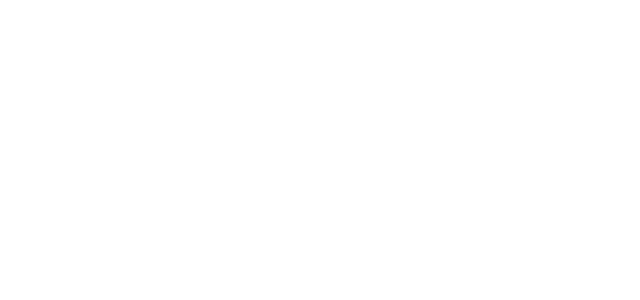
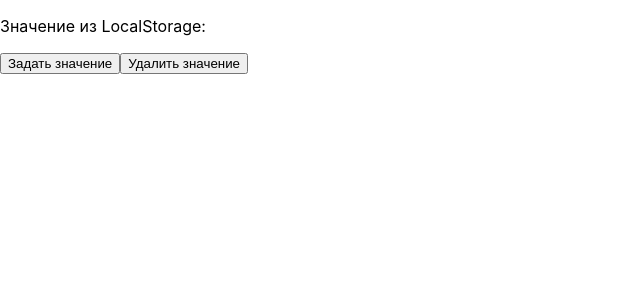
Before and after one commit to Mo-salakh/custom_hooks-tasks, a React (Create React App) app: page / in a window 1280 px wide. Shown: the top 300 px of the page, without its empty margins (0-640 px from the left). Built offline with nearby package versions, Linux system fonts and the light colour scheme.

Commit message:
create custom hook useLocalStorage

```diff
--- a/src/App.tsx
+++ b/src/App.tsx
@@ -1,9 +1,10 @@
 import React from 'react';
+import { ExampleLocalStorage } from './components/ExampleLocalStorage';
 
 function App() {
   return (
     <div className="App">
-
+      <ExampleLocalStorage />
     </div>
   );
 }
--- /dev/null
+++ b/src/components/ExampleLocalStorage.tsx
@@ -0,0 +1,15 @@
+import { useLocalStorage } from '../custom_hooks/useLocalStorage';
+
+export function ExampleLocalStorage() {
+    const [value, { setItem, removeItem }] = useLocalStorage('some-key');
+
+  return (
+    <div>
+      <p>Значение из LocalStorage: {value}</p>
+      <div>
+        <button onClick={() => setItem('new storage value')}>Задать значение</button>
+        <button onClick={() => removeItem()}>Удалить значение</button>
+      </div>
+    </div>
+  );
+}
--- /dev/null
+++ b/src/custom_hooks/useLocalStorage.ts
@@ -0,0 +1,43 @@
+import { useEffect, useState } from "react";
+
+type LocalStorageSetValue = string;
+type LocalStorageReturnValue = LocalStorageSetValue | null;
+
+type UseLocalStorage = [
+    LocalStorageReturnValue,
+    {
+      setItem: (newValue: LocalStorageSetValue) => void;
+      removeItem: () => void;
+    }
+];
+
+export function useLocalStorage(key: string, initialState: LocalStorageReturnValue = null): UseLocalStorage {
+    const [value, setValue] = useState<LocalStorageReturnValue>(() => {
+        const storedValue = window.localStorage.getItem(key);
+        if (storedValue !== null) {
+            try {
+                return JSON.parse(storedValue);
+            } catch (e) {
+                return initialState;
+            }
+        }
+        return initialState;
+    });
+
+    useEffect(() => {
+        if (value !== null) {
+            window.localStorage.setItem(key, JSON.stringify(value));
+        }
+    }, [key, value]);
+
+    function setItem(newValue: LocalStorageSetValue): void {
+        setValue(newValue);
+    }
+
+    function removeItem() {
+        window.localStorage.removeItem(key);
+        setValue(initialState);
+    }
+
+    return [value, { setItem, removeItem }];
+}
```
